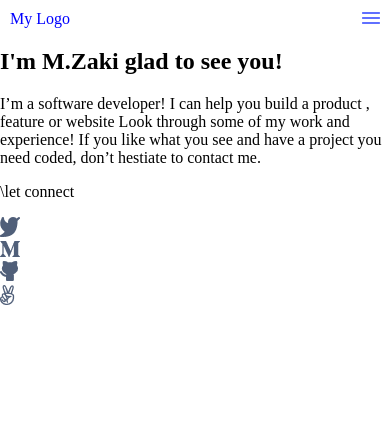
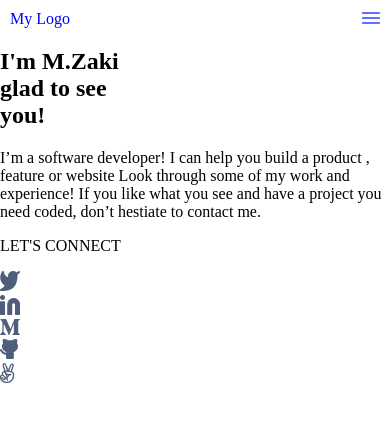
Before and after one commit to ZakiMohammadi/Portofilio-project, a plain HTML site: page index.html in a window 390 px wide. Drawn offline with Linux system fonts and the light colour scheme.

Commit message:
Add initial mobile version landing page

```diff
--- a/index.html
+++ b/index.html
@@ -6,6 +6,9 @@
     <meta name="viewport" content="width=device-width, initial-scale=1.0">
     <title>Document</title>
     <link rel="stylesheet" href="style.css">
+    <link rel="preconnect" href="https://fonts.googleapis.com">
+    <link rel="preconnect" href="https://fonts.gstatic.com" crossorigin>
+    <link href="https://fonts.googleapis.com/css2?family=Poppins:wght@400;500;600;700&display=swap" rel="stylesheet">
 
 </head>
 <body>
@@ -19,13 +22,17 @@
         </div>
     </header>
     <section>
-        <div>
-            <h1 class="title">I'm M.Zaki glad to see you!</h1>
+        <div class="main__section">
+            <div>
+            <h1 class="title">I'm M.Zaki <br> glad to see <br> you!</h1>
             <p class="text">I’m a software developer! I can help you build a product , feature or website Look through some of my work and experience! If you like what you see and have a project you need coded, don’t hestiate to contact me.</p>
-            <p class="connect-btn">\let connect</p>
+            <p class="connect-btn">LET'S CONNECT</p>
             <div class="media-link">
                 <div class="twitter">
                     <img src="./assets/img/Vector-3.png" alt="">
+                </div>
+                <div class="twitter">
+                    <img src="./assets/img/Linkedin icon.png" alt="">
                 </div>
                 <div class="linkedin">
                     <img src="./assets/img/Vector-1.png" alt="">
@@ -39,6 +46,8 @@
                 <div class="anglelist"></div>
             </div>
         </div>
+        </div>
     </section>
+
 </body>
 </html>
```
